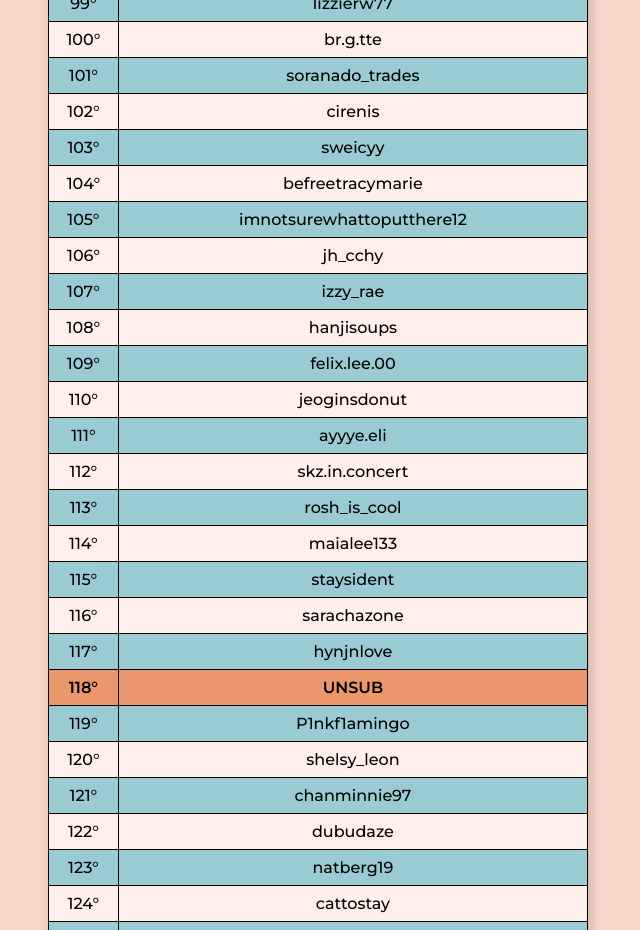
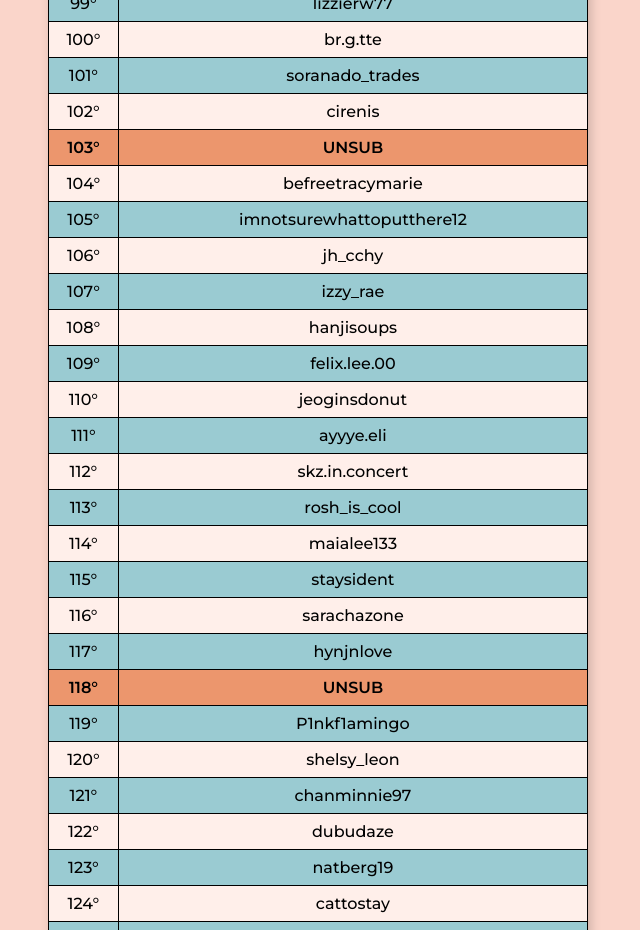
Before and after one commit to bmaizena/shufflecodes, a plain HTML site: page nahtelie/index.html in a window 1280 px wide. Shown: the part 3740-4670 px from the top of the page, without its empty margins (322-962 px from the left). Drawn offline with Linux system fonts and the light colour scheme.

Commit message:
remove sweicyy 22/08/2024

```diff
--- a/nahtelie/index.html
+++ b/nahtelie/index.html
@@ -689,8 +689,8 @@
 
 
         <tr>
-            <td>103°</td>
-            <td>sweicyy</td>
+            <td class="unsub">103°</td>
+            <td class="unsub">UNSUB</td> <!--sweicyy 22/08/2024-->
         </tr>
 
 
```
Also changed, not shown: nahtelie/listsub.html (+2 -2 lines).
